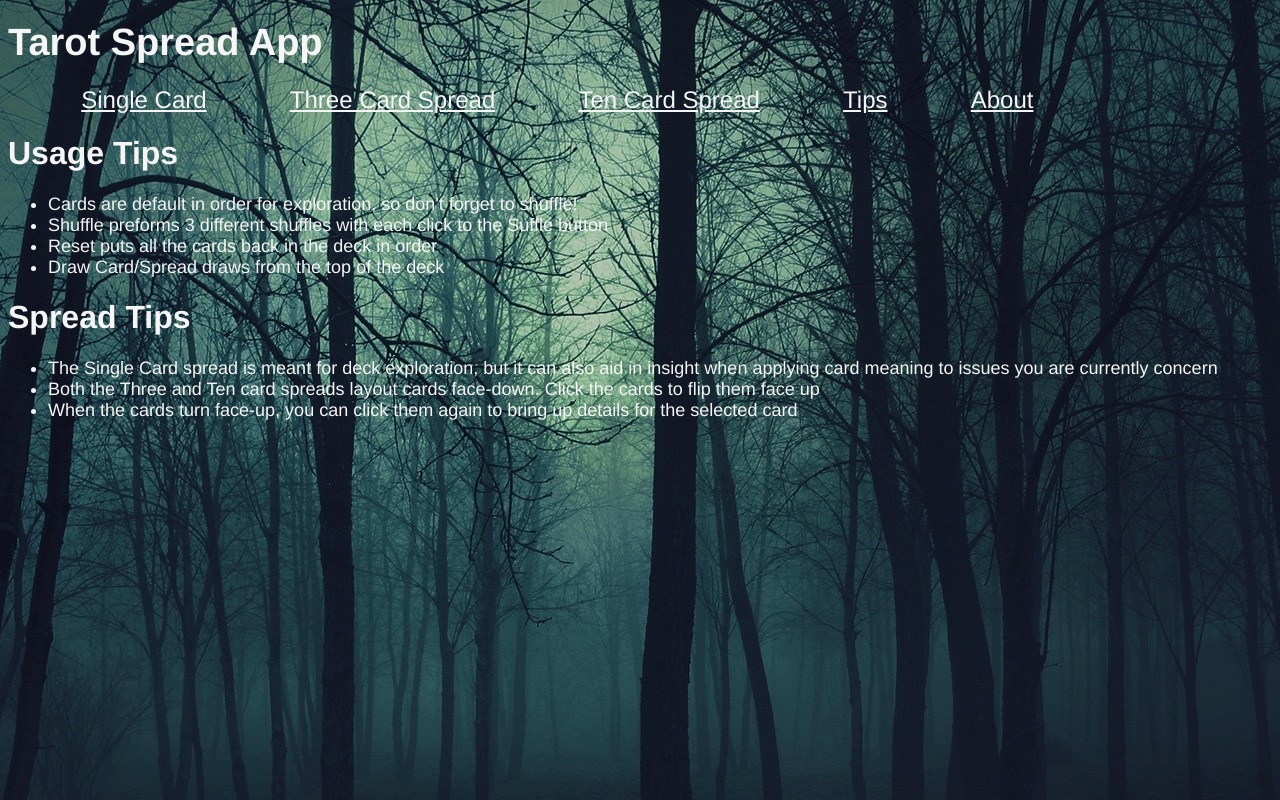
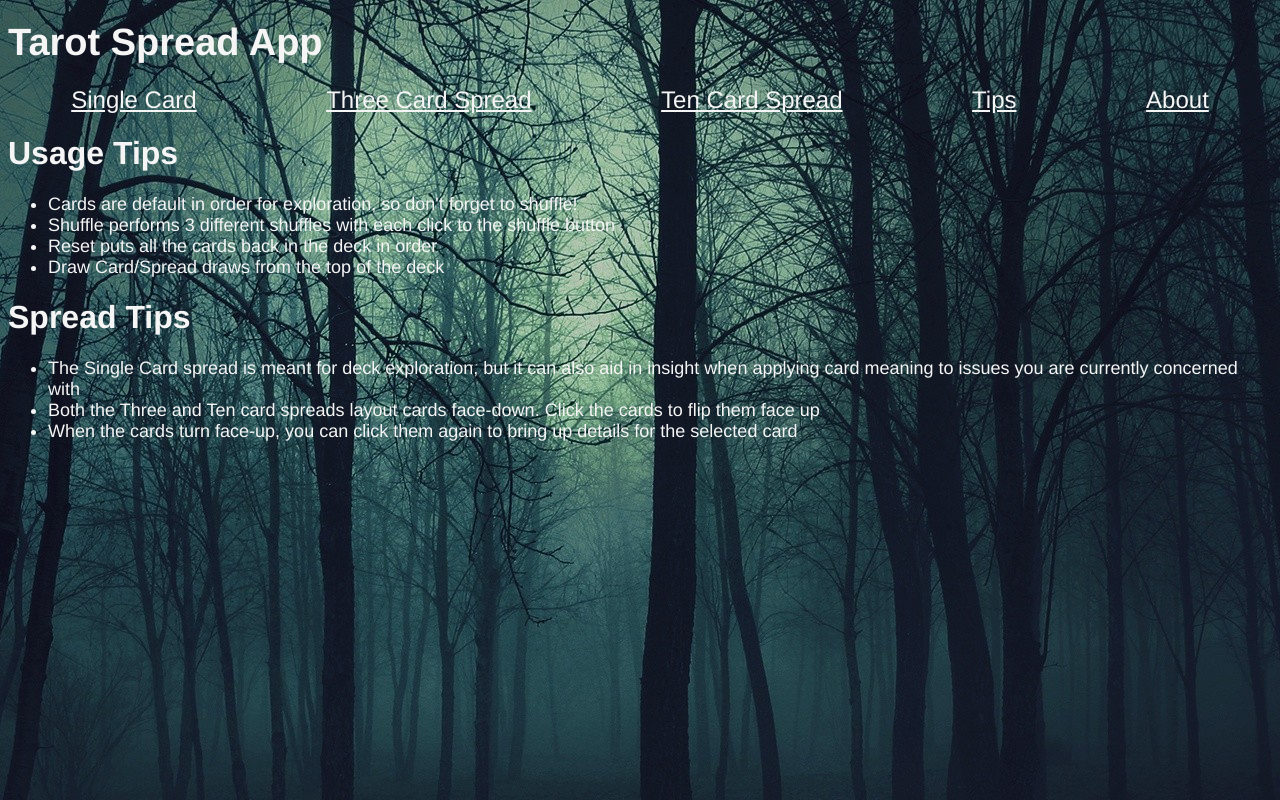
Before and after one commit to AaronTheBruce/Tarot, a React (Create React App) app: page / in a window 1280 px wide. Built offline with nearby package versions, Linux system fonts and the light colour scheme.

Commit message:
Update NavBar to remove reliance on index.css

```diff
--- a/src/App.js
+++ b/src/App.js
@@ -1,14 +1,20 @@
 import React from 'react';
-import { Nav } from './Navbar';
+import { Nav } from './components/Navbar';
+import { makeStyles } from '@material-ui/core/styles';
+
+const useStyles = makeStyles((theme) => ({
+  title: {
+    color: "whitesmoke",
+    textDecoration: "none",
+    fontSize: "38px"
+  }
+}));
 
 function App() {
+  const classes = useStyles();
   return (
     <>
-      <h1><a href="/" style={{
-        "color":"whitesmoke",
-        "textDecoration":"none",
-        "fontSize":"38px",
-        }}>Tarot Spread App</a></h1>
+      <h1><a href="/" className={classes.title}>Tarot Spread App</a></h1>
       <Nav />
     </>
   );
--- a/src/Navbar.js
+++ /dev/null
@@ -1,28 +0,0 @@
-import React from 'react';
-import { BrowserRouter, Switch, Route, NavLink } from 'react-router-dom';
-import SingleCard from './components/SingleCard';
-import ThreeCard from './components/ThreeCard';
-import TenCard from './components/TenCard';
-import Tips from './components/Tips';
-import About from './components/About';
-
-export const Nav = () => {
-    return (
-        <BrowserRouter>
-            <nav>
-                <NavLink to="/SingleCard">Single Card</NavLink>
-                <NavLink to="/ThreeCard">Three Card Spread</NavLink>
-                <NavLink to="/TenCard">Ten Card Spread</NavLink>
-                <NavLink to="/">Tips</NavLink>
-                <NavLink to="/about">About</NavLink>
-            </nav>
-            <Switch>
-                <Route path="/SingleCard" render={() => <SingleCard />} />
-                <Route path="/ThreeCard" render={() => <ThreeCard />} />
-                <Route path="/TenCard" render={() => <TenCard />} />
-                <Route path="/About" render={() => <About />} />
-                <Route path="/" render={() => <Tips />} />
-            </Switch>
-        </BrowserRouter>
-    )
-}
--- /dev/null
+++ b/src/components/Navbar.js
@@ -0,0 +1,48 @@
+import React from 'react';
+import { BrowserRouter, Switch, Route, NavLink } from 'react-router-dom';
+import SingleCard from './SingleCard';
+import ThreeCard from './ThreeCard';
+import TenCard from './TenCard';
+import Tips from './Tips';
+import About from './About';
+import { makeStyles } from '@material-ui/core/styles';
+import useMediaQuery from '@material-ui/core/useMediaQuery';
+
+const useStyles = makeStyles((theme) => ({
+    nav: {
+        [theme.breakpoints.up("md")]:{
+            display: "flex",
+            justifyContent: "space-between",
+            marginLeft: "5%",
+            marginRight: "5%",
+        },
+        [theme.breakpoints.down("sm")]:{
+            display: "inline-grid",
+        }
+    },
+    color: {
+        color: "whitesmoke",
+    }
+}));
+
+export const Nav = () => {
+    const classes = useStyles();
+    return (
+        <BrowserRouter>
+            <nav className={classes.nav}>
+                <NavLink className={classes.color} to="/SingleCard">Single Card</NavLink>
+                <NavLink className={classes.color} to="/ThreeCard">Three Card Spread</NavLink>
+                <NavLink className={classes.color} to="/TenCard">Ten Card Spread</NavLink>
+                <NavLink className={classes.color} to="/">Tips</NavLink>
+                <NavLink className={classes.color} to="/about">About</NavLink>
+            </nav>
+            <Switch>
+                <Route path="/SingleCard" render={() => <SingleCard />} />
+                <Route path="/ThreeCard" render={() => <ThreeCard />} />
+                <Route path="/TenCard" render={() => <TenCard />} />
+                <Route path="/About" render={() => <About />} />
+                <Route path="/" render={() => <Tips />} />
+            </Switch>
+        </BrowserRouter>
+    )
+}
--- a/src/components/Tips.js
+++ b/src/components/Tips.js
@@ -9,7 +9,7 @@ const Tips = () => {
                     Cards are default in order for exploration, so don't forget to shuffle!
                 </li>
                 <li>
-                    Shuffle preforms 3 different shuffles with each click to the Suffle button
+                    Shuffle performs 3 different shuffles with each click to the shuffle button
                 </li>
                 <li>
                     Reset puts all the cards back in the deck in order
@@ -20,7 +20,7 @@ const Tips = () => {
             </ul>
             <h1>Spread Tips</h1>
             <ul>
-                <li>The Single Card spread is meant for deck exploration, but it can also aid in insight when applying card meaning to issues you are currently concern</li>
+                <li>The Single Card spread is meant for deck exploration, but it can also aid in insight when applying card meaning to issues you are currently concerned with</li>
                 <li>Both the Three and Ten card spreads layout cards face-down. Click the cards to flip them face up</li>
                 <li>When the cards turn face-up, you can click them again to bring up details for the selected card</li>
             </ul>
--- a/src/index.css
+++ b/src/index.css
@@ -105,12 +105,6 @@ a {
 @media only screen and (min-width: 750px) {
   ul {
     font-size: 18px;
-  }
-
-  nav a {
-    color: whitesmoke;
-    padding: 0px 10px;
-    margin-left: 5%;
   }
 
   .three_spread {
@@ -307,11 +301,6 @@ a {
 
   .active {
     font-weight: 700;
-  }
-
-  nav a {
-    color: whitesmoke;
-    display: flex;
   }
 
   .prompt {
@@ -545,11 +534,6 @@ a {
     font-weight: 700;
   }
 
-  nav a {
-    color: whitesmoke;
-    display: flex;
-  }
-
   .prompt {
     margin: 20px 0px;
   }
@@ -660,8 +644,4 @@ a {
   .situation {
     columns: 1;
   }
-
-  /* .none {
-        display: none;
-    } */
 }
```
